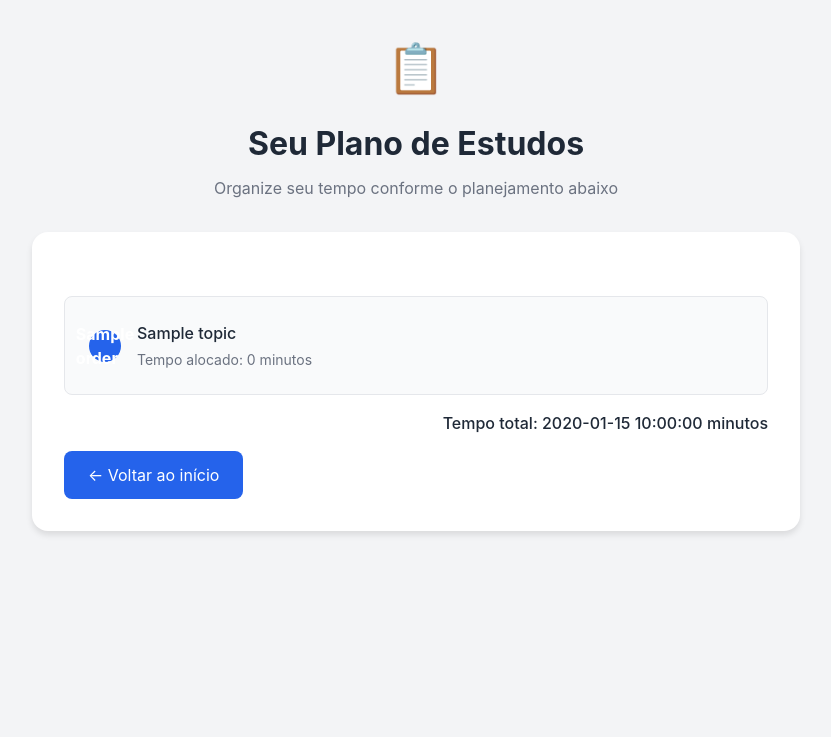
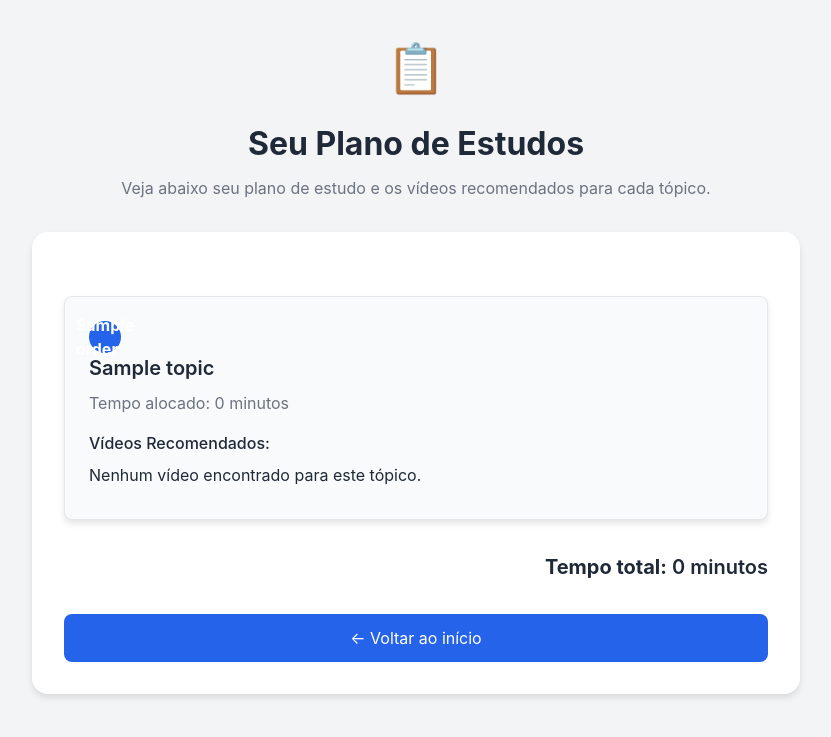
Before and after one commit to NataDias04/ProjetoMVP, a Flask app: template templates/study_plan.html in a window 1280 px wide. Shown: the top 737 px of the page, without its empty margins (224-1055 px from the left). Run offline with Flask 3, Linux system fonts and the light colour scheme; the template is opened without the code that fills it: most values are stand-ins (such as "Sample title", 1, 10 or a date in 2020).

Commit message:
projeto final

```diff
--- a/app.py
+++ b/app.py
@@ -1,4 +1,5 @@
-from flask import Flask, render_template, request, jsonify
+from flask import Flask, render_template, request
+from pytube import Search
 
 app = Flask(__name__)
 
@@ -6,52 +7,76 @@ app = Flask(__name__)
 def home():
     return render_template('index.html')
 
-@app.route('/generate-plan', methods=['POST'])
-def generate_plan():
+@app.route('/gera-plano', methods=['POST'])
+def gera_plano():
     data = request.form
-    time_available = int(data['time_available'])  # Tempo disponível (em minutos)
-    time_unit = data.get('time_unit', 'minutes')
+    tempo_disponivel = int(data['tempo_disponivel'])
+    tempo_unidade = data['tempo_unidade']
 
-    if time_unit == "time_unit":
-        time_available /= 60
+    topicos = []
+    videos_recomendados = {}
 
-    topics = []
-    for i in range(1, int(data['num_topics']) + 1):
-        topic_name = data[f'topic_{i}']
-        priority = data[f'priority_{i}']
-        difficulty = data[f'difficulty_{i}']
-        topics.append({
-            'name': topic_name,
-            'priority': priority,
-            'difficulty': difficulty
+    for i in range(1, int(data['num_topicos']) + 1):
+        nome_topico = data[f'topico_{i}']
+        prioridade = data[f'prioridade{i}']
+        dificuldade = data[f'dificuldade_{i}']
+
+        videos = pesquisar_videos_youtube(nome_topico)
+        videos_recomendados[nome_topico] = videos
+
+        topicos.append({
+            'name': nome_topico,
+            'priority': prioridade,
+            'difficulty': dificuldade
         })
 
-    # Calcular o peso de cada tópico com base na prioridade e dificuldade
-    total_weight = 0
-    for topic in topics:
-        weight = 1 if topic['priority'] == 'Alta' else 0.5 if topic['priority'] == 'Média' else 0.25
-        weight *= 1 if topic['difficulty'] == 'Fácil' else 1.5 if topic['difficulty'] == 'Médio' else 2
-        topic['weight'] = weight
-        total_weight += weight
+    peso_total = 0
+    for topico in topicos:
+        if topico['priority'] == 'Alta':
+            peso = 1
+        elif topico['priority'] == 'Média':
+            peso = 0.5
+        else:
+            peso = 0.25
 
-    # Alocar o tempo para cada tópico de forma proporcional
-    study_plan = []
-    total_time = 0
-    for topic in topics:
-        time_allocation = (topic['weight'] / total_weight) * time_available
-        study_plan.append({
-            'order': len(study_plan) + 1,
-            'topic': topic['name'],
-            'time_allocated': round(time_allocation, 2)
+        if topico['difficulty'] == 'Fácil':
+            peso *= 1
+        elif topico['difficulty'] == 'Médio':
+            peso *= 1.5
+        else:
+            peso *= 2
+
+        topico['peso'] = peso
+        peso_total += peso
+
+    plano_estudo = []
+    tempo_total = 0
+    for topico in topicos:
+        tempo_alocado = (topico['peso'] / peso_total) * tempo_disponivel
+        plano_estudo.append({
+            'order': len(plano_estudo) + 1,
+            'topic': topico['name'],
+            'time_allocated': round(tempo_alocado, 2)
         })
-        total_time += time_allocation
+        tempo_total += tempo_alocado
 
-    # Ajuste para não ultrapassar o tempo total
-    time_diff = round(time_available - total_time, 2)
-    if time_diff != 0:
-        study_plan[0]['time_allocated'] += time_diff
+    diferença_tempo = round(tempo_disponivel - tempo_total, 2)
+    if diferença_tempo != 0:
+        plano_estudo[0]['time_allocated'] += diferença_tempo
 
-    return render_template('study_plan.html', study_plan=study_plan, total_time=round(total_time, 2))
+    return render_template('study_plan.html', plano_estudo=plano_estudo, total_time=round(tempo_total, 2), videos_recomendados=videos_recomendados, tempo_unidade=tempo_unidade)
+
+
+def pesquisar_videos_youtube(consulta, max_resultados=3):
+    search = Search(consulta)
+    search_results = search.results[:max_resultados]
+    videos = []
+
+    for video in search_results:
+        video_url = f"https://www.youtube.com/watch?v={video.video_id}"
+        videos.append({'title': video.title, 'url': video_url})
+
+    return videos
 
 if __name__ == '__main__':
     app.run(debug=True)
--- a/static/style.css
+++ b/static/style.css
@@ -200,3 +200,91 @@ select:focus {
     border-color: var(--primary-color);
     box-shadow: 0 0 0 3px rgba(37, 99, 235, 0.1);
 }
+
+.study-plan {
+    margin-top: 2rem;
+}
+
+.study-plan-item {
+    background-color: #f9fafb;
+    border: 1px solid #e5e7eb;
+    border-radius: 0.5rem;
+    padding: 1.5rem;
+    margin-bottom: 1.5rem;
+    box-shadow: 0 4px 6px rgba(0, 0, 0, 0.1);
+}
+
+.order-number {
+    background-color: #2563eb;
+    color: white;
+    width: 2rem;
+    height: 2rem;
+    border-radius: 50%;
+    display: flex;
+    align-items: center;
+    justify-content: center;
+    font-weight: bold;
+    margin-right: 1rem;
+}
+
+.topic-name {
+    font-size: 1.25rem;
+    font-weight: 600;
+    margin-bottom: 0.5rem;
+}
+
+.time-allocated {
+    font-size: 1rem;
+    margin-bottom: 1rem;
+    color: #6b7280;
+}
+
+.video-recommendations {
+    margin-top: 1rem;
+}
+
+.video-recommendations h3 {
+    font-size: 1rem;
+    font-weight: 500;
+    margin-bottom: 0.5rem;
+}
+
+.video-recommendations ul {
+    list-style-type: none;
+    padding: 0;
+}
+
+.video-recommendations li {
+    margin-bottom: 0.5rem;
+}
+
+.video-recommendations a {
+    color: #2563eb;
+    text-decoration: none;
+}
+
+.video-recommendations a:hover {
+    text-decoration: underline;
+}
+
+.total-time {
+    font-size: 1.25rem;
+    font-weight: 600;
+    text-align: right;
+    margin-top: 2rem;
+}
+
+.back-button {
+    display: block;
+    text-align: center;
+    background-color: #2563eb;
+    color: white;
+    padding: 0.75rem 1.5rem;
+    border-radius: 0.5rem;
+    text-decoration: none;
+    margin-top: 2rem;
+}
+
+.back-button:hover {
+    background-color: #1d4ed8;
+}
--- a/templates/study_plan.html
+++ b/templates/study_plan.html
@@ -5,105 +5,76 @@
     <meta name="viewport" content="width=device-width, initial-scale=1.0">
     <title>Plano de Estudos - Resultado</title>
     <link rel="stylesheet" href="../static/style.css">
-    <style>
-        .study-plan {
-            margin-top: 2rem;
-        }
-
-        .study-plan-item {
-            background-color: #f9fafb;
-            border: 1px solid var(--border-color);
-            border-radius: 0.5rem;
-            padding: 1.5rem;
-            margin-bottom: 1rem;
-            display: flex;
-            align-items: center;
-            gap: 1rem;
-        }
-
-        .order-number {
-            background-color: var(--primary-color);
-            color: white;
-            width: 2rem;
-            height: 2rem;
-            border-radius: 50%;
-            display: flex;
-            align-items: center;
-            justify-content: center;
-            font-weight: bold;
-        }
-
-        .study-plan-content {
-            flex: 1;
-        }
-
-        .topic-name {
-            font-weight: 500;
-            margin-bottom: 0.25rem;
-        }
-
-        .time-allocated {
-            color: #6b7280;
-            font-size: 0.875rem;
-        }
-
-        .total-time {
-            text-align: right;
-            margin-top: 1rem;
-            font-weight: 500;
-        }
-
-        .back-button {
-            display: inline-block;
-            background-color: var(--primary-color);
-            color: white;
-            text-decoration: none;
-            padding: 0.75rem 1.5rem;
-            border-radius: 0.5rem;
-            margin-top: 1rem;
-            transition: background-color 0.2s;
-        }
-
-        .back-button:hover {
-            background-color: var(--primary-hover);
-        }
-    </style>
 </head>
 <body>
     <div class="container">
         <header>
             <div class="logo">📋</div>
             <h1>Seu Plano de Estudos</h1>
-            <p>Organize seu tempo conforme o planejamento abaixo</p>
+            <p>Veja abaixo seu plano de estudo e os vídeos recomendados para cada tópico.</p>
         </header>
-
         <main>
             <div class="study-plan">
-                {% for item in study_plan %}
+                {% for item in plano_estudo %}
                 <div class="study-plan-item">
                     <div class="order-number">{{ item.order }}</div>
                     <div class="study-plan-content">
-                        <div class="topic-name">{{ item.topic }}</div>
-                        <div class="time-allocated">
+                        <h2 class="topic-name">{{ item.topic }}</h2>
+                        <p class="time-allocated">
                             Tempo alocado:
-                            {% if item.time_allocated >= 60 %}
-                                {{ (item.time_allocated / 60) | round(2) | format("%.2f") if (item.time_allocated / 60) % 1 != 0 else (item.time_allocated / 60) | int }} horas
+                            {% set total_minutes = item.time_allocated|int %}
+                            {% if total_minutes >= 60 %}
+                                {% set horas = total_minutes // 60 %}
+                                {% set minutos = total_minutes % 60 %}
+                                {% if horas == 1 %}
+                                    {{ horas }} hora{% if minutos > 0 %} e {{ minutos }} minutos{% endif %}
+                                {% else %}
+                                    {{ horas }} horas{% if minutos > 0 %} e {{ minutos }} minutos{% endif %}
+                                {% endif %}
                             {% else %}
-                                {{ item.time_allocated | int }} minutos
+                                {{ total_minutes }} minutos
                             {% endif %}
+                        </p>
+                        <div class="video-recommendations">
+                            <h3>Vídeos Recomendados:</h3>
+                            <ul>
+                                {% if videos_recomendados[item.topic] %}
+                                    {% for video in videos_recomendados[item.topic] %}
+                                    <li>
+                                        <a href="{{ video.url }}" target="_blank">{{ video.title }}</a>
+                                    </li>
+                                    {% endfor %}
+                                {% else %}
+                                    <li>Nenhum vídeo encontrado para este tópico.</li>
+                                {% endif %}
+                            </ul>
                         </div>
                     </div>
                 </div>
                 {% endfor %}
             </div>
             <div class="total-time">
-                Tempo total:
-                {% if total_time >= 60 %}
-                    {% set time_in_hours = (total_time / 60) | round(2) %}
-                    {{ time_in_hours | int if time_in_hours == time_in_hours | int else time_in_hours }} horas
-                {% else %}
-                    {{ total_time | int if total_time == total_time | int else total_time }} minutos
-                {% endif %}
+                <strong>Tempo total:</strong>
+                    {% set total_minutes = total_time|int %}
+                    {% if total_minutes >= 60 %}
+                        {% set horas = total_minutes // 60 %}
+                        {% set minutos = total_minutes % 60 %}
+                        {% if minutos > 0 %}
+                            {% if horas == 1 %}
+                                {{ horas }} hora e {{ minutos }} minutos
+                            {% else %}
+                                {{ horas }} horas e {{ minutos }} minutos
+                            {% endif %}
+                        {% else %}
+                            {% if horas == 1 %}
+                                {{ horas }} hora
+                            {% else %}
+                                {{ horas }} horas
+                            {% endif %}
+                        {% endif %}
+                    {% else %}
+                        {{ total_minutes }} minutos
+                    {% endif %}
             </div>
             <a href="/" class="back-button">← Voltar ao início</a>
         </main>
```
Also changed, not shown: static/script.js (+38 -37 lines), templates/index.html (+5 -5 lines).
